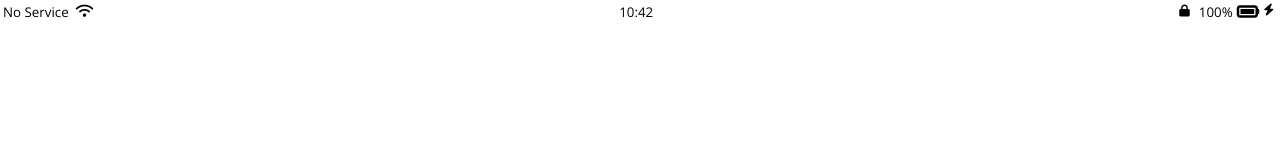
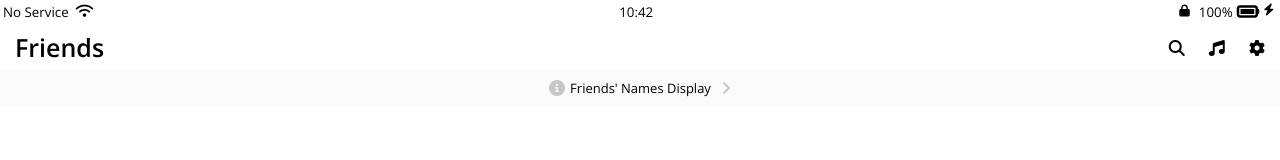
Before and after one commit to hamana030/kokoa-clone-2020-1more-recap, a plain HTML site: page friends.html in a window 1280 px wide. Drawn offline with nearby package versions, Linux system fonts and the light colour scheme.

Commit message:
index complete, add friends, add avatar img

```diff
--- a/css/screens/friends.css
+++ b/css/screens/friends.css
@@ -1,3 +1,50 @@
-.friends {
-  height: 150vh;
+.friends-vh {
+  height: 110vh;
 }
+
+.screen-header {
+  display: flex;
+  position: fixed;
+  justify-content: space-between;
+  align-items: center;
+  padding: 15px;
+  box-sizing: border-box;
+  width: 100%;
+  top: 20px;
+  background-color: white;
+}
+
+.screen-header__column:first-child {
+  font-size: 25px;
+  font-weight: 600;
+}
+
+.screen-header__column i {
+  padding-left: 20px;
+}
+
+.info-row {
+  display: flex;
+  justify-content: center;
+  align-items: center;
+  position: fixed;
+  top: 70px;
+  box-sizing: border-box;
+  width: 100%;
+  background-color: #fafafa;
+  padding: 10px 0;
+}
+
+.info-row .fa-info-circle {
+  opacity: 0.2;
+  padding-right: 5px;
+}
+
+.info-row span {
+  font-size: small;
+}
+
+.info-row .fa-angle-right {
+  opacity: 0.2;
+  padding-left: 10px;
+}
--- a/css/screens/login.css
+++ b/css/screens/login.css
@@ -1,4 +1,4 @@
-.index {
+.index-vh {
   height: 100vh;
 }
 
@@ -53,7 +53,8 @@
   cursor: pointer;
 }
 
-.login-form input:hover:nth-child(3) {
+.login-form input:hover:nth-child(3),
+.login-form input:focus:nth-child(3) {
   background-color: #fae100;
 }
 
@@ -66,7 +67,8 @@
   font-size: 13px;
 }
 
-.login-form__sign-up:hover {
+.login-form__sign-up:hover,
+.login-form__sign-up:focus {
   background-color: #fae100;
 }
 
--- a/css/styles.css
+++ b/css/styles.css
@@ -12,3 +12,7 @@
 body {
   font-family: "Open Sans", sans-serif;
 }
+
+.main-margin {
+  margin: 105px 15px 0px 15px;
+}
--- a/friends.html
+++ b/friends.html
@@ -6,7 +6,7 @@
     <meta name="viewport" content="width=device-width, initial-scale=1.0" />
     <title>Friends</title>
   </head>
-  <body class="friends">
+  <body class="friends-vh">
     <div class="status-bar">
       <div class="status-bar__column">
         <span>No Service</span>
@@ -23,7 +23,22 @@
       </div>
     </div>
 
-    <header class="screen-header"></header>
+    <header class="screen-header">
+      <div class="screen-header__column">Friends</div>
+      <div class="screen-header__column">
+        <i class="fas fa-search"></i>
+        <i class="fas fa-music"></i>
+        <i class="fas fa-cog"></i>
+      </div>
+    </header>
+
+    <section class="info-row">
+      <i class="fas fa-info-circle"></i>
+      <span>Friends' Names Display</span>
+      <i class="fas fa-angle-right"></i>
+    </section>
+
+    <main class="main-margin"></main>
 
     <script
       src="https://kit.fontawesome.com/6478f529f2.js"
```
Also changed, not shown: index.html (+1 -1 lines), img/69140022.png (added).
